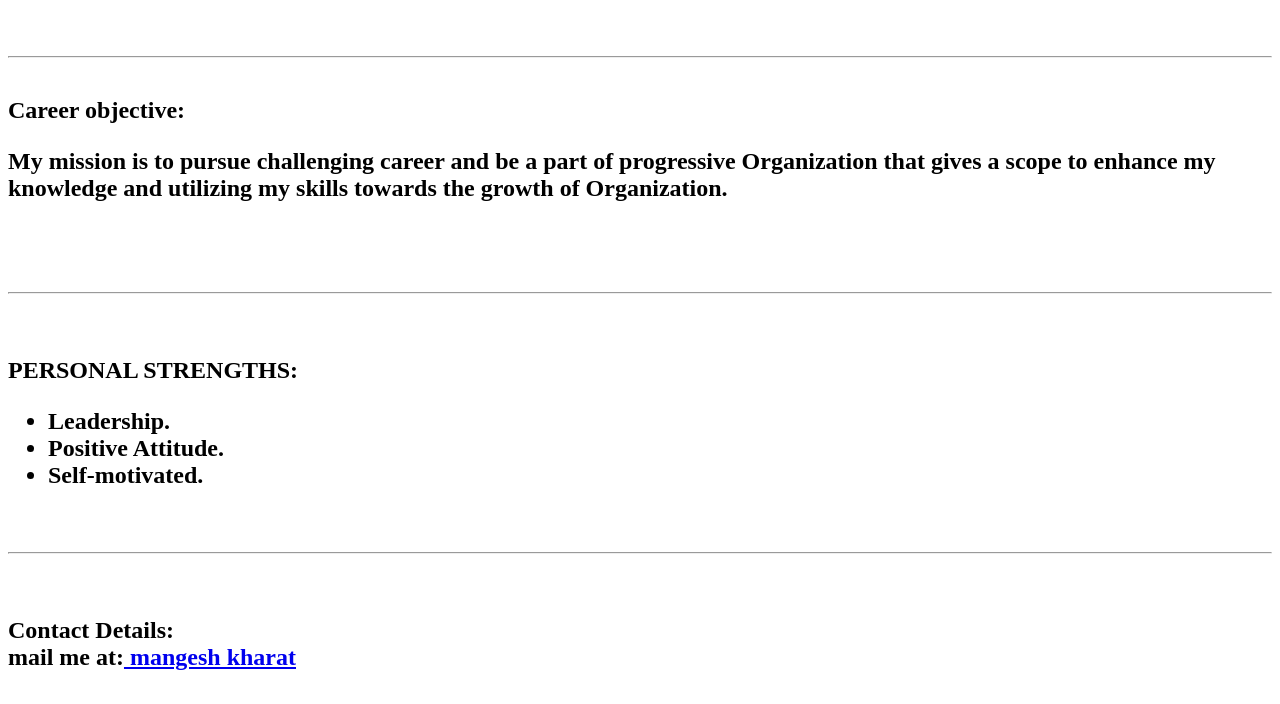
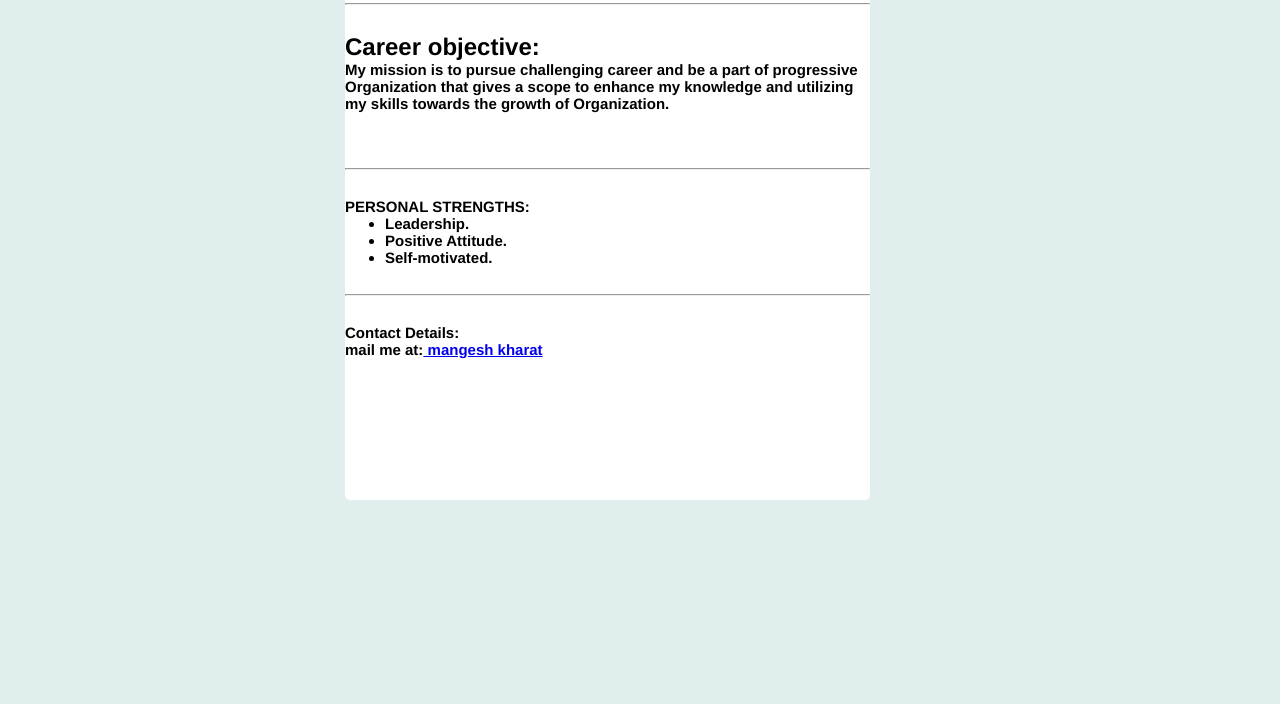
Before and after one commit to mangesh7000/personal-portfolio-page, a plain HTML site: page index.html in a window 1280 px wide. Shown: the part 96-800 px from the top of the page. Drawn offline with Linux system fonts and the light colour scheme.

Commit message:
Update index.html

```diff
--- a/index.html
+++ b/index.html
@@ -1,6 +1,6 @@
 <html>
 <head>
-<link href="style.css.css"  type="text/css"rel="stylesheet">
+<link href="style.css"  type="text/css"rel="stylesheet">
 </head>
 <body>
   <div class="profileBody">
```
